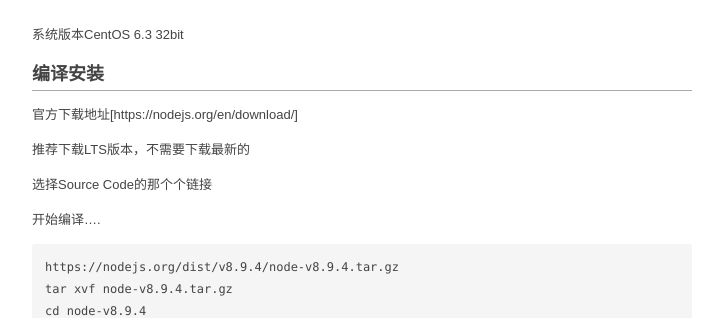
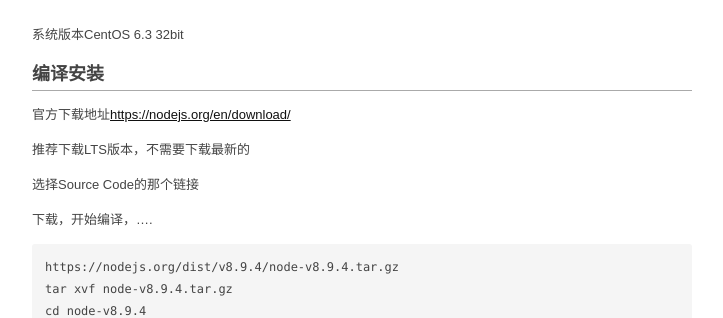
Before and after one commit to TMaize/tmaize-blog, a Jekyll site: the page built from _posts/2017-10-07-centos-install-nodejs.md, in a window 1280 px wide. Shown: the part 177-495 px from the top of the page, without its empty margins (278-1001 px from the left). Built offline with Jekyll 4.4.1, drawn with Linux system fonts in a browser that asks for light colours; comment, search, counter and statistics services are not loaded.

Commit message:
修改文章

````diff
--- a/_posts/2017-10-07-centos-install-nodejs.md
+++ b/_posts/2017-10-07-centos-install-nodejs.md
@@ -8,13 +8,13 @@ categories: [linux,nodejs]
 
 ## 编译安装
 
-官方下载地址[https://nodejs.org/en/download/]
+官方下载地址[https://nodejs.org/en/download/](https://nodejs.org/en/download/)
 
 推荐下载LTS版本，不需要下载最新的
 
-选择Source Code的那个个链接
+选择Source Code的那个链接
 
-开始编译....
+下载，开始编译，....
 
 ```
 https://nodejs.org/dist/v8.9.4/node-v8.9.4.tar.gz
````
